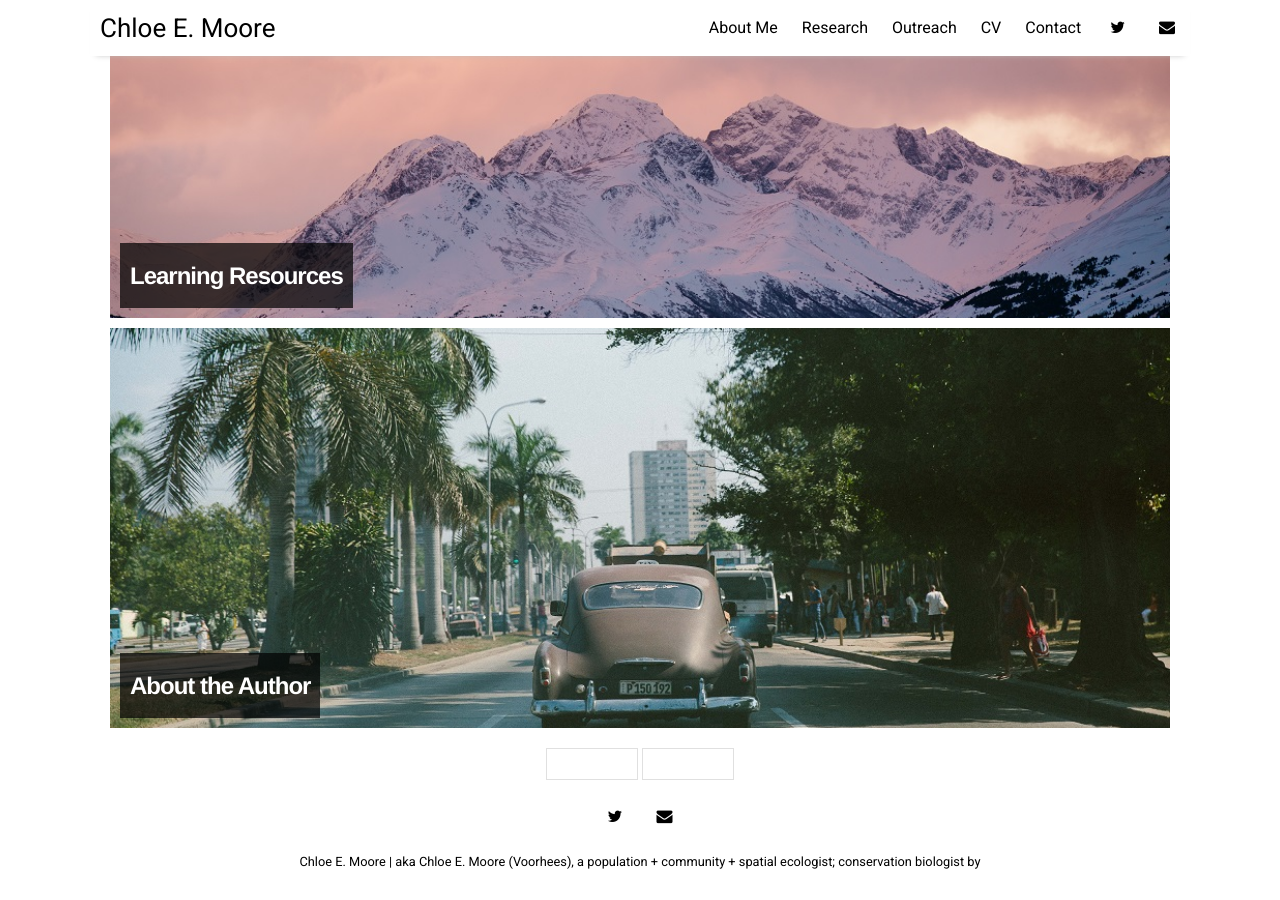
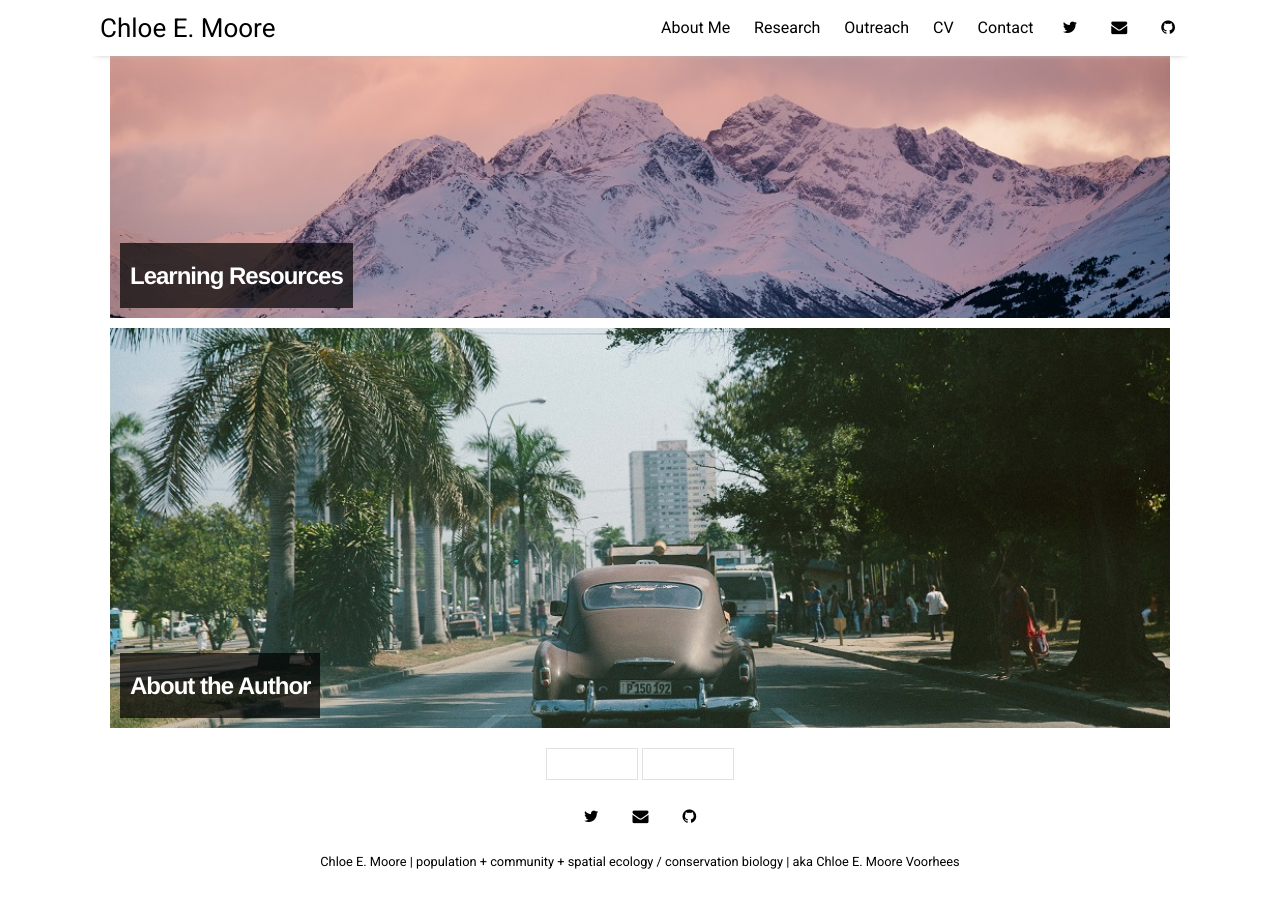
Before and after one commit to chloe9moo/chloe9moo.github.io, a Jekyll site: the page built from index.html, in a window 1280 px wide and 900 px high, scrolled down 1383 px. Built offline with Jekyll 4.4.1, drawn with Linux system fonts in a browser that asks for light colours; nearby versions of some CDN libraries; the list of posts is cut into pages by our own code.

Commit message:
theme updates

```diff
--- a/Gemfile
+++ b/Gemfile
@@ -1,2 +1,4 @@
 source "https://rubygems.org"
 gemspec
+
+gem "webrick", "~> 1.8"
--- a/_config.yml
+++ b/_config.yml
@@ -11,8 +11,8 @@ plugins:             [jekyll-paginate, jekyll-sitemap, jekyll-feed, jekyll-seo-t
 
 # Customise atom feed settings (this is where Jekyll-Feed gets configuration information)
 title:		       "Chloe E. Moore"
-description:	       "aka Chloe E. Moore (Voorhees), a population + community + spatial ecologist; conservation biologist"
-#author:                "Paul Le"
+description:	       "population + community + spatial ecology / conservation biology"
+author:                "aka Chloe E. Moore Voorhees"
 
 # RSS 2.0 can be used instead of Atom by uncommenting following two lines
 #feed:
--- a/_data/settings.yml
+++ b/_data/settings.yml
@@ -17,6 +17,7 @@ menu:
 social:
 - {icon: 'twitter', link:    'https://twitter.com/moore_chloe_'}
 - {icon: 'envelope', link:   'mailto:voorhees@uark.edu'}
+- {icon: 'github', link:     'https://github.com/chloe9moo'}
 # - {icon: 'rss-square', link: 'rss-feed.xml'}
 
 # Customize site text
--- a/_includes/footer.html
+++ b/_includes/footer.html
@@ -2,5 +2,5 @@
   {% for item in site.data.settings.social %}
     <a href="{{ item.link }}" class="menu-link" target="_blank"><i class="fa fa-{{ item.icon }}" aria-hidden="true"></i></a>
   {% endfor %}
-  <div class="footer-description"><a href="{{ site.github.url }}/">{{ site.title }} | {{ site.description }} by {{ site.author }}</a></div>
+  <div class="footer-description"><a href="{{ site.github.url }}/">{{ site.title }} | {{ site.description }} | {{ site.author }}</a></div>
 </footer>
```
Also changed, not shown: pages/aboutme.md (+1 -0 lines), 1 other file.
